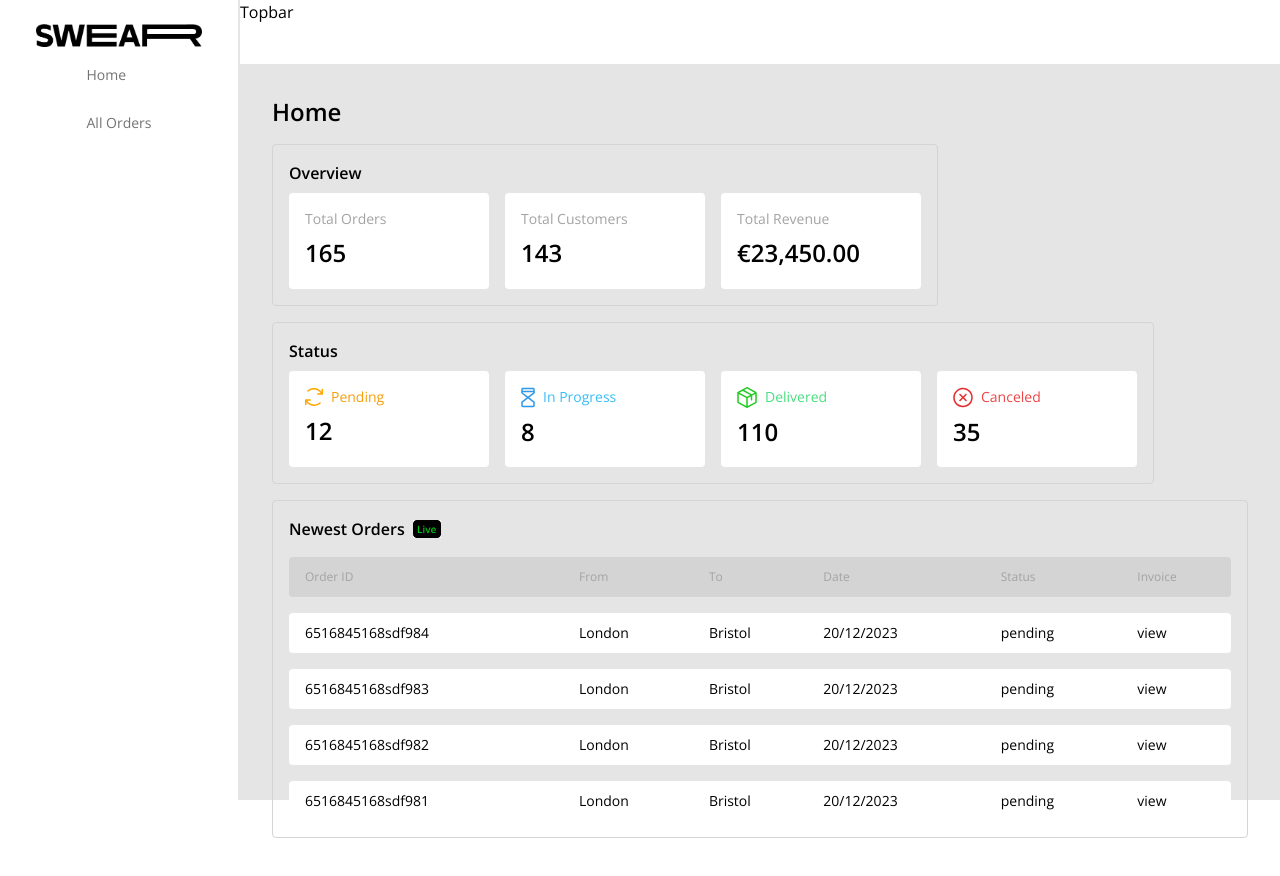
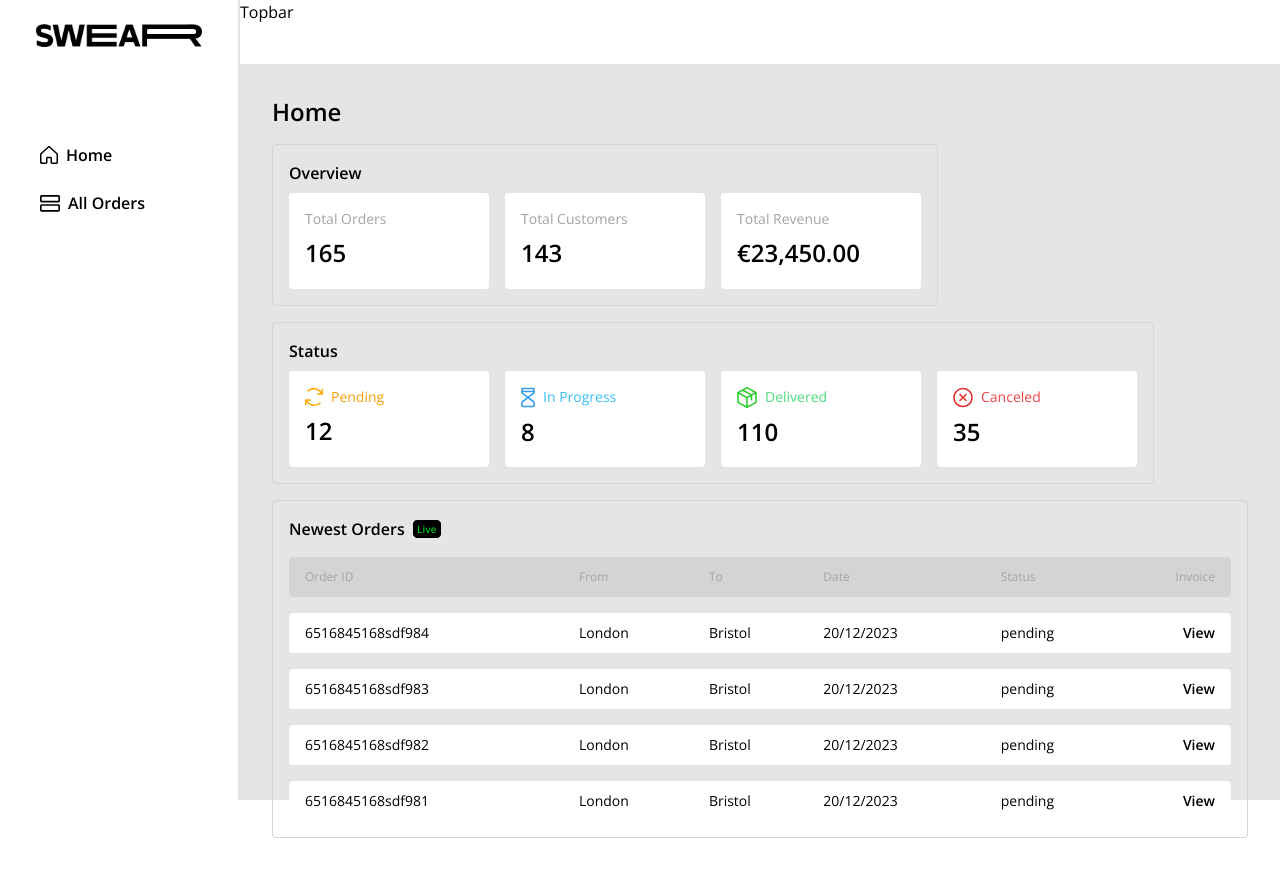
Before and after one commit to GlennVinck/swear-frontend, a Vue app: page / in a window 1280 px wide. Shown: the top 876 px of the page. Built offline with nearby package versions, Linux system fonts and the light colour scheme.

Commit message:
style: minor changes to sidebar navigation

```diff
--- a/src/components/OrderTable.vue
+++ b/src/components/OrderTable.vue
@@ -15,7 +15,7 @@ const orders = ref([
     to: "Bristol",
     date: "20/12/2023",
     status: "pending",
-    invoice: "view",
+    invoice: "View",
   },
   {
     id: "6516845168sdf983",
@@ -23,7 +23,7 @@ const orders = ref([
     to: "Bristol",
     date: "20/12/2023",
     status: "pending",
-    invoice: "view",
+    invoice: "View",
   },
   {
     id: "6516845168sdf982",
@@ -31,7 +31,7 @@ const orders = ref([
     to: "Bristol",
     date: "20/12/2023",
     status: "pending",
-    invoice: "view",
+    invoice: "View",
   },
   {
     id: "6516845168sdf981",
@@ -39,7 +39,7 @@ const orders = ref([
     to: "Bristol",
     date: "20/12/2023",
     status: "pending",
-    invoice: "view",
+    invoice: "View",
   },
 ]);
 </script>
@@ -55,7 +55,9 @@ const orders = ref([
         <th class="font-normal pl-4 bg-neutral-300">To</th>
         <th class="font-normal pl-4 bg-neutral-300">Date</th>
         <th class="font-normal pl-4 bg-neutral-300">Status</th>
-        <th class="font-normal pl-4 rounded-r bg-neutral-300">Invoice</th>
+        <th class="font-normal pr-4 rounded-r bg-neutral-300 text-right">
+          Invoice
+        </th>
       </tr>
     </thead>
     <tbody>
@@ -70,7 +72,9 @@ const orders = ref([
         <td class="pl-4 bg-white">{{ order.to }}</td>
         <td class="pl-4 bg-white">{{ order.date }}</td>
         <td class="pl-4 bg-white">{{ order.status }}</td>
-        <td class="pl-4 rounded-r bg-white">{{ order.invoice }}</td>
+        <td class="pr-4 rounded-r bg-white font-semibold text-right">
+          {{ order.invoice }}
+        </td>
       </tr>
     </tbody>
   </table>
--- a/src/components/Sidebar.vue
+++ b/src/components/Sidebar.vue
@@ -10,16 +10,24 @@
           alt=""
         />
       </div>
-      <div>
+      <div class="p-4 mt-16 w-full">
         <router-link
           to="/"
-          class="flex items-center justify-start w-full h-[40px] my-2 text-sm text-neutral-500 hover:text-primary-accent"
-          >Home</router-link
+          class="flex items-center justify-start w-full h-[40px] my-2 text-base font-semibold hover:text-primary-accent"
+          ><img
+            class="w-auto h-auto mr-2"
+            src="../assets/icons/home.svg"
+            alt=""
+          />Home</router-link
         >
         <router-link
           to="/orders"
-          class="flex items-center justify-start w-full h-[40px] my-2 text-sm text-neutral-500 hover:text-primary-accent"
-          >All Orders</router-link
+          class="flex items-center justify-start w-full h-[40px] my-2 text-base font-semibold hover:text-primary-accent"
+          ><img
+            class="w-auto h-auto mr-2"
+            src="../assets/icons/allorders.svg"
+            alt=""
+          />All Orders</router-link
         >
       </div>
     </div>
```
Also changed, not shown: src/assets/icons/allorders.svg (added), src/assets/icons/home.svg (added).
